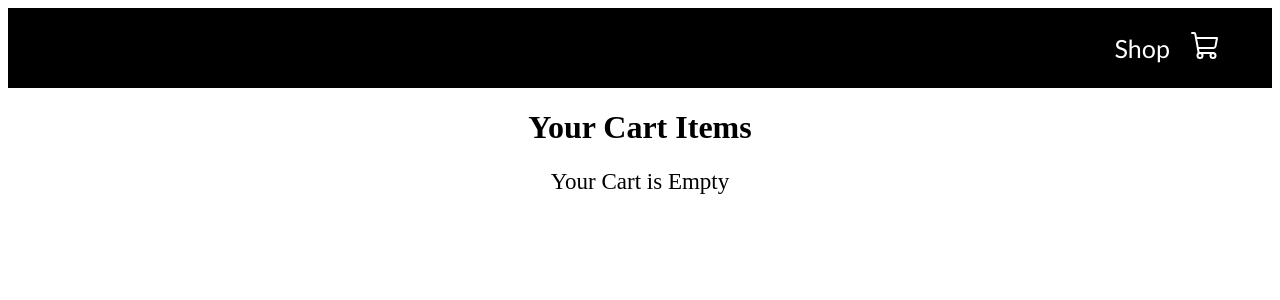
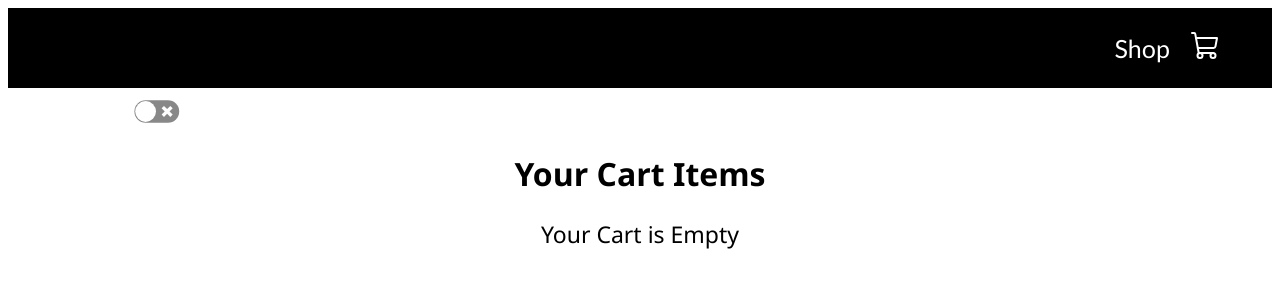
Before and after one commit to Staggke/HCI-website, a React (Create React App) app: page /HCI-website/cart in a window 1280 px wide. Shown: the top 300 px of the page. Built offline with nearby package versions, Linux system fonts and the light colour scheme.

Commit message:
theme toggle

```diff
--- a/package.json
+++ b/package.json
@@ -16,6 +16,7 @@
     "react-dom": "^18.3.1",
     "react-router-dom": "^6.23.1",
     "react-scripts": "5.0.1",
+    "react-switch": "^7.0.0",
     "web-vitals": "^2.1.4"
   },
   "scripts": {
--- a/src/App.css
+++ b/src/App.css
@@ -1,38 +1,22 @@
 .App {
   text-align: center;
+  width: 100%;
+  height: auto;
+  min-height: 100vh;
+  font-family: "Segoe UI", Tahoma, Geneva, Verdana, sans-serif;
 }
 
-.App-logo {
-  height: 40vmin;
-  pointer-events: none;
+#light {
+  background-color: white;
 }
 
-@media (prefers-reduced-motion: no-preference) {
-  .App-logo {
-    animation: App-logo-spin infinite 20s linear;
-  }
+#dark {
+  background-color: #232b2b;
 }
+.switch {
+  text-align: left;
+  padding-top: 10px;
+  margin-right: auto;
+  transform: scale(.8);
 
-.App-header {
-  background-color: #282c34;
-  min-height: 100vh;
-  display: flex;
-  flex-direction: column;
-  align-items: center;
-  justify-content: center;
-  font-size: calc(10px + 2vmin);
-  color: white;
 }
-
-.App-link {
-  color: #61dafb;
-}
-
-@keyframes App-logo-spin {
-  from {
-    transform: rotate(0deg);
-  }
-  to {
-    transform: rotate(360deg);
-  }
-}
--- a/src/App.js
+++ b/src/App.js
@@ -5,13 +5,26 @@ import { Shop } from './pages/shop/shop';
 import { Cart } from './pages/cart/cart';
 import { ProductPage } from './pages/productPage/productPage';
 import { ShopContextProvider } from './context/shop-context';
+import { createContext, useState } from 'react';
+import ReactSwitch from 'react-switch';
+
+export const ThemeContext = createContext(null);
 
 function App() {
+  const [theme, setTheme] = useState("light");
+
+  const toggleTheme = () => {
+    setTheme((curr) => (curr === "light" ? "dark" : "light"));
+  };
   return (
-    <div className="App">
+    <ThemeContext.Provider value={{ theme, toggleTheme }}>
+    <div className="App" id={theme}>
       <ShopContextProvider>
         <Router>
           <Navbar />
+          <div className='switch'>
+                <ReactSwitch onChange={toggleTheme} checked={theme === "dark"} />
+            </div>
           <Routes>
             <Route path="/HCI-website" element={<Shop />} />
             <Route path="HCI-website/cart" element={<Cart />} />
@@ -20,6 +33,7 @@ function App() {
         </Router>
       </ShopContextProvider>
     </div>
+    </ThemeContext.Provider>
   );
 }
 
--- a/src/components/navbar.css
+++ b/src/components/navbar.css
@@ -1,10 +1,17 @@
 .navbar {
     width: 100%;
     height: 80px;
-    background-color: black;
     display: flex;
     justify-content: flex-end;
     align-items: center;
+}
+
+#light .navbar {
+    background-color: black;
+}
+
+#dark .navbar {
+    background-color: black;
 }
 
 .links {
@@ -21,3 +28,11 @@
     margin-left: 20px;
     font-size: 25px;
 }
+
+#light .links a {
+    color: white;
+}
+
+#dark .links a {
+    color: white;
+}
--- a/src/pages/cart/cart.css
+++ b/src/pages/cart/cart.css
@@ -5,11 +5,27 @@
     align-items: center;
 }
 
+#light .cart {
+    color: black;
+}
+
+#dark .cart {
+    color: white;
+}
+
 .emptyCart {
     width: 100%;
     font-size: 23px;
     margin-top: 1px;
     font-weight: 500;
+}
+
+#light .emptyCart {
+    color: black;
+}
+
+#dark .emptyCart {
+    color: white;
 }
 
 .cartItem {
@@ -23,8 +39,17 @@
     margin: 30px;
 }
 
+#light .cartItem {
+    box-shadow: 0px 3px 15px rgba(0, 0, 0, 0.2);
+}
+
+#dark .cartItem {
+    box-shadow: 0px 3px 15px black;
+}
+
 .cartItem img {
     width: 200px;
+    margin-left: 10px;
 }
 
 .cartItem .description {
--- a/src/pages/productPage/productPage.jsx
+++ b/src/pages/productPage/productPage.jsx
@@ -13,7 +13,7 @@ export const ProductPage = () => {
         <div className="prod">
             {<img src = {PRODUCTS[productId-1].productImage} />}
             <div className="descript">
-                <h1>wasd</h1>
+                <h1>{PRODUCTS[productId-1].productName}</h1>
                 <p>Price: ${PRODUCTS[productId-1].price}</p>
                     <button className="addToCartBttn" onClick={() => addToCart(productId)}>
                         Add To Cart {cartItemAmount > 0 && <>({cartItemAmount})</>}
--- a/src/pages/shop/product.jsx
+++ b/src/pages/shop/product.jsx
@@ -1,13 +1,17 @@
 import React, { useContext } from "react";
 import { ShopContext } from "../../context/shop-context";
 import { Link } from "react-router-dom";
-import { TextUnderline } from "phosphor-react";
 
 export const Product = (props) => {
     const { id, productName, price, productImage } = props.data;
     const { addToCart, cartItems } = useContext(ShopContext);
     const cartItemAmount = cartItems[id]
 
+    {/*
+        FIX URLS BEFORE FINAL GITHUB COMMIT
+        <Link to={`HCI-website/${props.data.id}`}>
+        WILL LIKELY WORK
+    */}
     return (
         <div className="product">
             <Link to={`${props.data.id}`}>
@@ -15,7 +19,7 @@ export const Product = (props) => {
             </Link>
             <div classname="description">
                 <h3>
-                    <Link to={`${props.data.id}`} style={{ textDecoration: "none", color: "black" }}>
+                    <Link to={`${props.data.id}`} style={{ textDecoration: "none", color: "grey" }}>
                     {productName}
                     </Link>
                 </h3>
```
Also changed, not shown: 1 other file (tests, documents, lock files or other folders).
